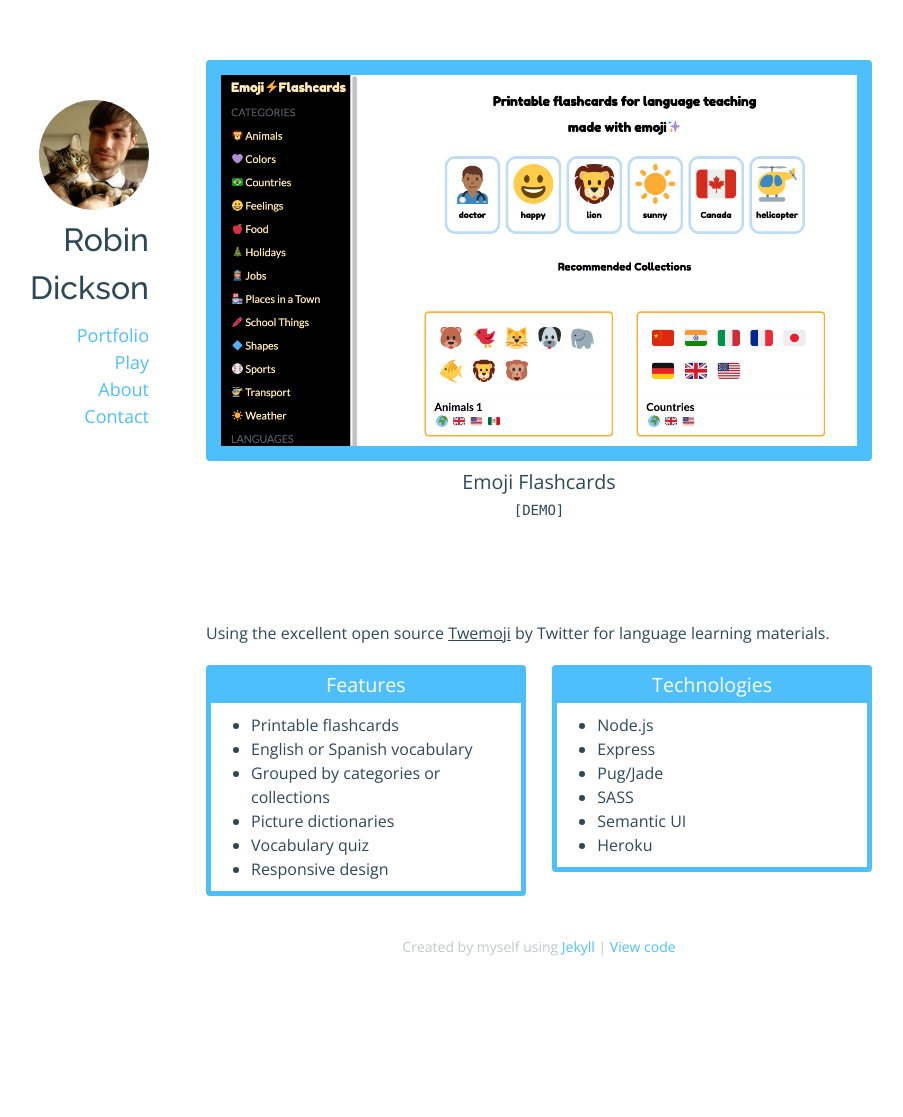
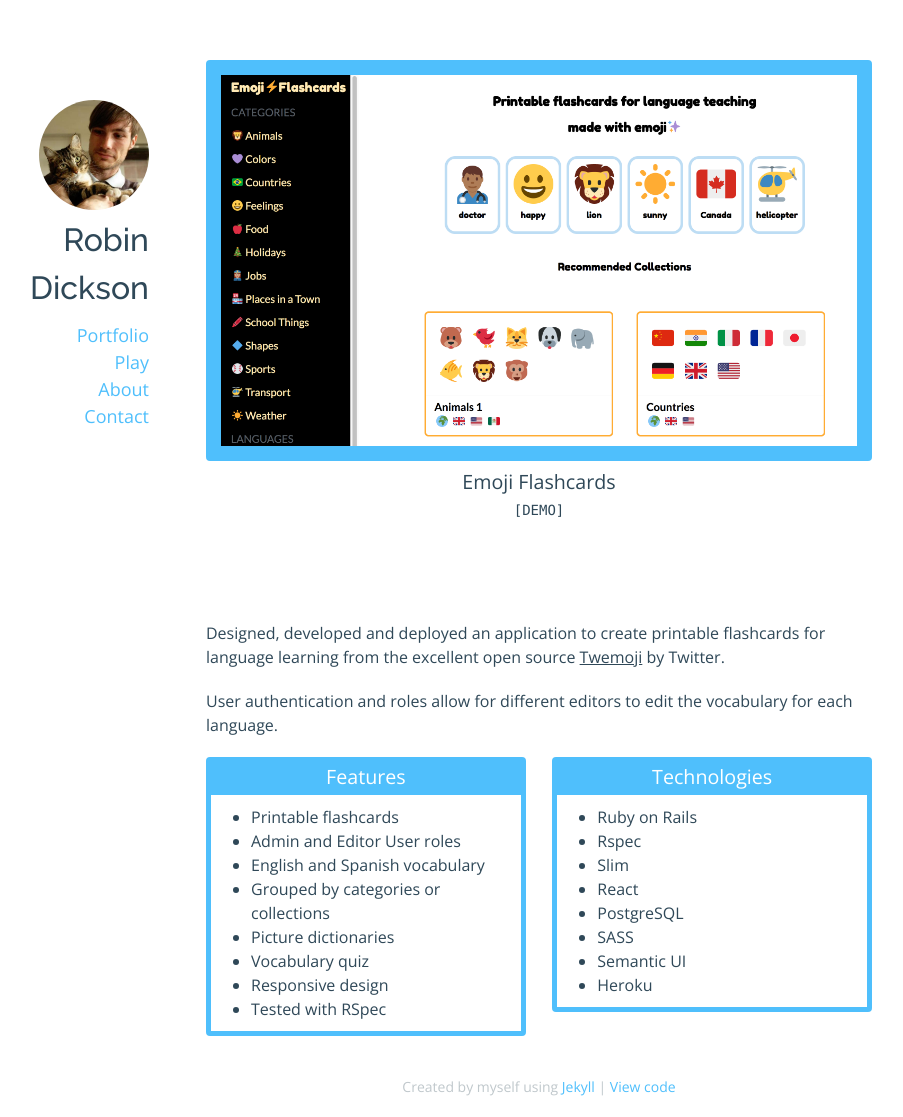
Before and after one commit to rbndickson/rbndickson.github.io, a Jekyll site: the page built from _projects/03-emoji-flashcards.markdown, in a window 1280 px wide and 1117 px high. Shown: the whole window, without its empty margins (191-1094 px from the left). Built offline with Jekyll 4.4.1, drawn with Linux system fonts in a browser that asks for light colours; nearby versions of some CDN libraries.

Commit message:
Update Emoji Flashcards project information

```diff
--- a/_projects/03-emoji-flashcards.markdown
+++ b/_projects/03-emoji-flashcards.markdown
@@ -8,17 +8,23 @@
 categories: NodeJS ExpressJS
 features:
   - Printable flashcards
-  - English or Spanish vocabulary
+  - Admin and Editor User roles
+  - English and Spanish vocabulary
   - Grouped by categories or collections
   - Picture dictionaries
   - Vocabulary quiz
   - Responsive design
+  - Tested with RSpec
 technologies:
-  - Node.js
-  - Express
-  - Pug/Jade
+  - Ruby on Rails
+  - Rspec
+  - Slim
+  - React
+  - PostgreSQL
   - SASS
   - Semantic UI
   - Heroku
 ---
-Using the excellent open source [Twemoji](https://github.com/twitter/twemoji) by Twitter for language learning materials.
+Designed, developed and deployed an application to create printable flashcards for language learning from the excellent open source [Twemoji](https://github.com/twitter/twemoji) by Twitter.
+
+User authentication and roles allow for different editors to edit the vocabulary for each language.
```
